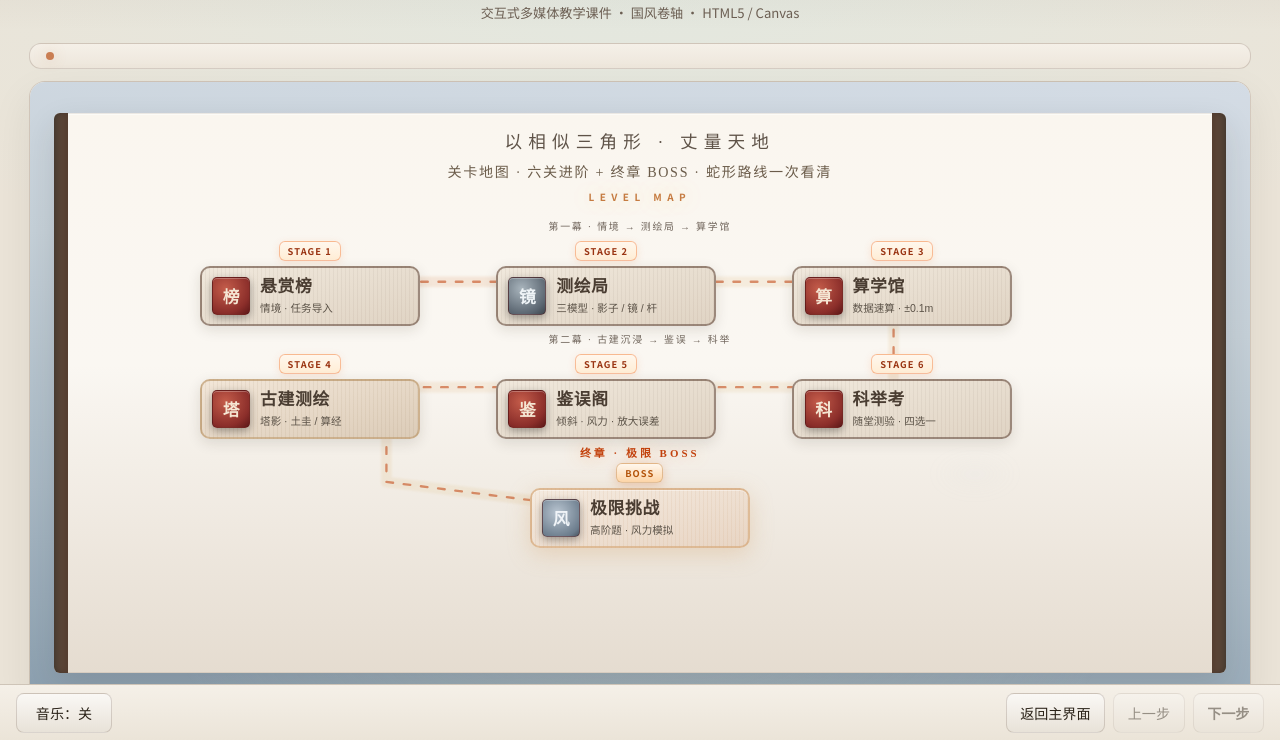
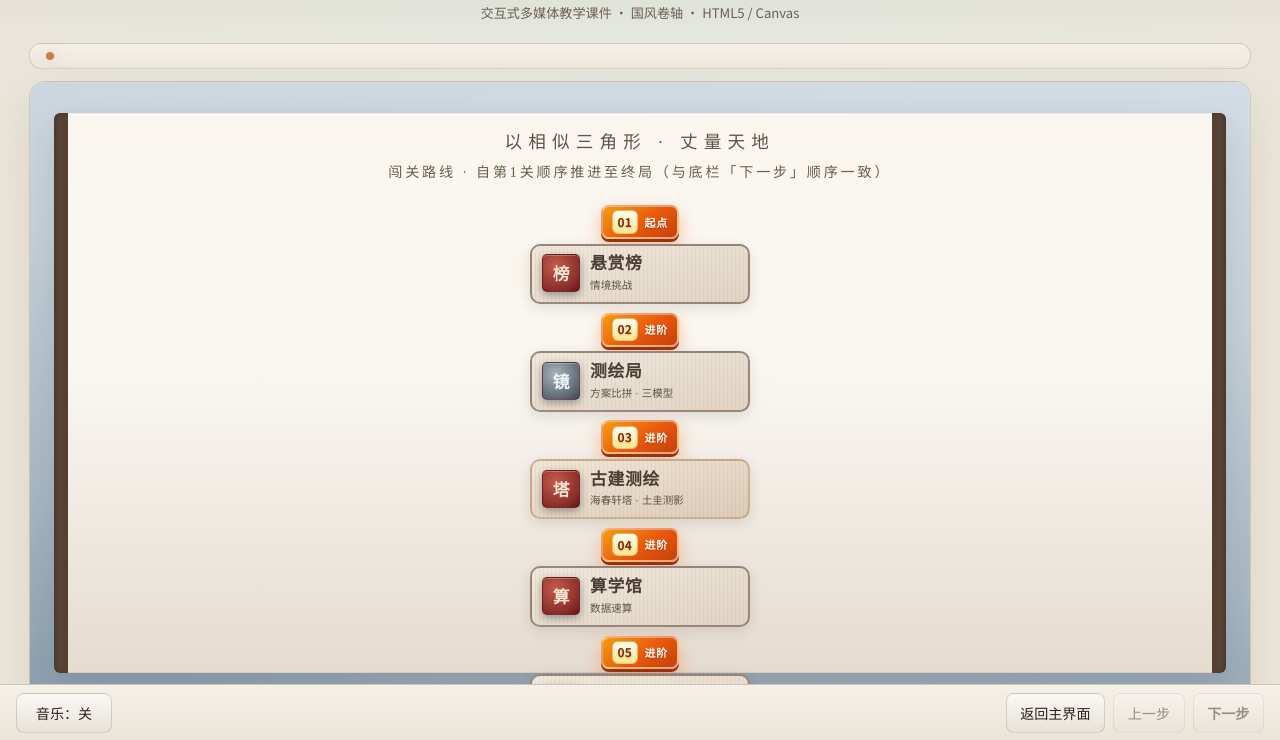
Before and after one commit to huangzeyu521/similar-triangles-courseware, a website: page index.html in a window 1280 px wide. Shown: the part 60-800 px from the top of the page. Drawn offline with Linux system fonts and the light colour scheme; a web font is replaced by a local one.

Commit message:
feat(ui): 主界面闯关图改为线性关卡塔 1→7，中央能量轨与关卡徽章（对齐 ORDER）
Made-with: Cursor

```diff
--- a/index.html
+++ b/index.html
@@ -42,139 +42,123 @@
               <div class="scroll-paper-edge scroll-paper-edge--right" aria-hidden="true"></div>
               <div class="scroll-inner scroll-inner--quest">
                 <p class="scroll-tagline font-serif">以相似三角形 · 丈量天地</p>
-                <p class="quest-map-subtitle">关卡地图 · 六关进阶 + 终章 BOSS · 蛇形路线一次看清</p>
-                <p class="quest-map-kicker" aria-hidden="true">LEVEL MAP</p>
-                <!-- 游戏化排版：3×2 蛇形推进 + 底行 BOSS；墨线轨迹与关卡对齐 -->
-                <div class="quest-map quest-map--gameboard" role="navigation" aria-label="测绘闯关路线">
-                  <svg class="quest-path-ink" viewBox="0 0 1000 520" preserveAspectRatio="xMidYMid meet" aria-hidden="true">
+                <p class="quest-map-subtitle">闯关路线 · 自第1关顺序推进至终局（与底栏「下一步」顺序一致）</p>
+                <!-- 线性关卡塔：自上而下 1→7，中央能量轨（与 main.js ORDER 一致） -->
+                <div class="quest-map quest-map--ladder" role="navigation" aria-label="测绘闯关路线：顺序关卡">
+                  <svg class="quest-path-ink" viewBox="0 0 100 100" preserveAspectRatio="none" aria-hidden="true">
                     <defs>
-                      <linearGradient id="questInkGrad" x1="0%" y1="0%" x2="100%" y2="100%">
-                        <stop offset="0%" stop-color="#c45c1a" stop-opacity="0.5" />
-                        <stop offset="50%" stop-color="#d4a84b" stop-opacity="0.45" />
-                        <stop offset="100%" stop-color="#b45309" stop-opacity="0.5" />
+                      <linearGradient id="questSpineGrad" x1="0%" y1="0%" x2="0%" y2="100%">
+                        <stop offset="0%" stop-color="#fbbf24" stop-opacity="0.95" />
+                        <stop offset="45%" stop-color="#ea580c" stop-opacity="0.9" />
+                        <stop offset="100%" stop-color="#dc2626" stop-opacity="0.85" />
                       </linearGradient>
-                      <filter id="questInkBlur" x="-20%" y="-20%" width="140%" height="140%">
-                        <feGaussianBlur in="SourceGraphic" stdDeviation="1.4" />
+                      <filter id="questSpineGlow" x="-50%" y="-5%" width="200%" height="110%">
+                        <feGaussianBlur in="SourceGraphic" stdDeviation="1.2" result="b" />
+                        <feMerge>
+                          <feMergeNode in="b" />
+                          <feMergeNode in="SourceGraphic" />
+                        </feMerge>
                       </filter>
                     </defs>
-                    <!-- 蛇形：上行左→右 → 下行右→左 → 汇入 BOSS -->
-                    <path
-                      class="quest-path-glow"
-                      d="M 120 100 L 500 100 L 880 100 L 880 258 L 120 258 L 120 400 L 500 448"
-                      fill="none"
-                      stroke="url(#questInkGrad)"
-                      stroke-width="16"
+                    <line
+                      class="quest-spine-line"
+                      x1="50"
+                      y1="1"
+                      x2="50"
+                      y2="99"
+                      stroke="url(#questSpineGrad)"
+                      stroke-width="5"
                       stroke-linecap="round"
-                      stroke-linejoin="round"
-                      opacity="0.24"
-                      filter="url(#questInkBlur)"
-                    />
-                    <path
-                      class="quest-path-line"
-                      d="M 120 100 L 500 100 L 880 100 L 880 258 L 120 258 L 120 400 L 500 448"
-                      fill="none"
-                      stroke="#c2410c"
-                      stroke-width="3.5"
-                      stroke-linecap="round"
-                      stroke-linejoin="round"
-                      stroke-dasharray="10 16"
-                      opacity="0.55"
+                      filter="url(#questSpineGlow)"
+                      opacity="0.72"
                     />
                   </svg>
                   <div class="quest-floating quest-floating--a" aria-hidden="true"></div>
                   <div class="quest-floating quest-floating--b" aria-hidden="true"></div>
 
-                  <div class="quest-row quest-row--a">
-                    <div class="map-node map-node--1">
-                      <span class="map-step-badge">STAGE 1</span>
+                  <div class="map-node map-node--1" data-stage="1">
+                    <span class="map-step-badge"><span class="map-step-idx">01</span> 起点</span>
                     <button type="button" class="nav-slip nav-slip--bamboo nav-slip--map" data-target="challenge" data-ancient="悬赏榜">
                       <span class="nav-slip-row">
                         <span class="nav-slip-seal" aria-hidden="true">榜</span>
                         <span class="nav-slip-text">
                           <span class="nav-slip-t">悬赏榜</span>
-                            <span class="nav-slip-sub">情境 · 任务导入</span>
+                          <span class="nav-slip-sub">情境挑战</span>
                         </span>
                       </span>
                     </button>
                   </div>
-                    <div class="map-node map-node--2">
-                      <span class="map-step-badge">STAGE 2</span>
+                  <div class="map-node map-node--2" data-stage="2">
+                    <span class="map-step-badge"><span class="map-step-idx">02</span> 进阶</span>
                     <button type="button" class="nav-slip nav-slip--bamboo nav-slip--map" data-target="lab" data-ancient="测绘局">
                       <span class="nav-slip-row">
                         <span class="nav-slip-seal nav-slip-seal--mirror" aria-hidden="true">镜</span>
                         <span class="nav-slip-text">
                           <span class="nav-slip-t">测绘局</span>
-                            <span class="nav-slip-sub">三模型 · 影子 / 镜 / 杆</span>
+                          <span class="nav-slip-sub">方案比拼 · 三模型</span>
                         </span>
                       </span>
                     </button>
                   </div>
-                    <div class="map-node map-node--3">
-                      <span class="map-step-badge">STAGE 3</span>
+                  <div class="map-node map-node--3" data-stage="3">
+                    <span class="map-step-badge"><span class="map-step-idx">03</span> 进阶</span>
+                    <button type="button" class="nav-slip nav-slip--bamboo nav-slip--heritage nav-slip--map" data-target="heritage" data-ancient="古建测绘">
+                      <span class="nav-slip-row">
+                        <span class="nav-slip-seal" aria-hidden="true">塔</span>
+                        <span class="nav-slip-text">
+                          <span class="nav-slip-t">古建测绘</span>
+                          <span class="nav-slip-sub">海春轩塔 · 土圭测影</span>
+                        </span>
+                      </span>
+                    </button>
+                  </div>
+                  <div class="map-node map-node--4" data-stage="4">
+                    <span class="map-step-badge"><span class="map-step-idx">04</span> 进阶</span>
                     <button type="button" class="nav-slip nav-slip--bamboo nav-slip--map" data-target="calc" data-ancient="算学馆">
                       <span class="nav-slip-row">
                         <span class="nav-slip-seal" aria-hidden="true">算</span>
                         <span class="nav-slip-text">
                           <span class="nav-slip-t">算学馆</span>
-                            <span class="nav-slip-sub">数据速算 · ±0.1m</span>
+                          <span class="nav-slip-sub">数据速算</span>
                         </span>
                       </span>
                     </button>
                   </div>
-                  </div>
-
-                  <div class="quest-row quest-row--b">
-                    <div class="map-node map-node--4">
-                      <span class="map-step-badge">STAGE 4</span>
-                      <button type="button" class="nav-slip nav-slip--bamboo nav-slip--heritage nav-slip--map" data-target="heritage" data-ancient="古建测绘">
-                        <span class="nav-slip-row">
-                          <span class="nav-slip-seal" aria-hidden="true">塔</span>
-                          <span class="nav-slip-text">
-                            <span class="nav-slip-t">古建测绘</span>
-                            <span class="nav-slip-sub">塔影 · 土圭 / 算经</span>
-                          </span>
-                        </span>
-                      </button>
-                    </div>
-                    <div class="map-node map-node--5">
-                      <span class="map-step-badge">STAGE 5</span>
+                  <div class="map-node map-node--5" data-stage="5">
+                    <span class="map-step-badge"><span class="map-step-idx">05</span> 进阶</span>
                     <button type="button" class="nav-slip nav-slip--bamboo nav-slip--map" data-target="error" data-ancient="鉴误阁">
                       <span class="nav-slip-row">
                         <span class="nav-slip-seal" aria-hidden="true">鉴</span>
                         <span class="nav-slip-text">
                           <span class="nav-slip-t">鉴误阁</span>
-                            <span class="nav-slip-sub">倾斜 · 风力 · 放大误差</span>
+                          <span class="nav-slip-sub">误差分析</span>
                         </span>
                       </span>
                     </button>
                   </div>
-                    <div class="map-node map-node--6">
-                      <span class="map-step-badge">STAGE 6</span>
+                  <div class="map-node map-node--6" data-stage="6">
+                    <span class="map-step-badge"><span class="map-step-idx">06</span> 进阶</span>
                     <button type="button" class="nav-slip nav-slip--bamboo nav-slip--map" data-target="quiz" data-ancient="科举考">
                       <span class="nav-slip-row">
                         <span class="nav-slip-seal" aria-hidden="true">科</span>
                         <span class="nav-slip-text">
                           <span class="nav-slip-t">科举考</span>
-                            <span class="nav-slip-sub">随堂测验 · 四选一</span>
+                          <span class="nav-slip-sub">随堂评价</span>
                         </span>
                       </span>
                     </button>
                   </div>
-                  </div>
-
-                  <div class="quest-row quest-row--boss">
-                    <div class="map-node map-node--7 map-node--boss">
-                      <span class="map-step-badge map-step-badge--boss">BOSS</span>
+                  <div class="map-node map-node--7 map-node--boss" data-stage="7">
+                    <span class="map-step-badge map-step-badge--boss"><span class="map-step-idx">07</span> 终局</span>
                     <button type="button" class="nav-slip nav-slip--bamboo nav-slip--extreme nav-slip--map" data-target="extreme" data-ancient="极限挑战">
                       <span class="nav-slip-row">
                         <span class="nav-slip-seal nav-slip-seal--wind" aria-hidden="true">风</span>
                         <span class="nav-slip-text">
                           <span class="nav-slip-t">极限挑战</span>
-                            <span class="nav-slip-sub">高阶题 · 风力模拟</span>
+                          <span class="nav-slip-sub">高阶探究 · 风力模拟</span>
                         </span>
                       </span>
                     </button>
-                    </div>
                   </div>
                 </div>
               </div>
--- a/style.css
+++ b/style.css
@@ -1376,109 +1376,27 @@ body.theme-guofeng {
 }
 
 .theme-guofeng .quest-map-subtitle {
-  margin: 0 0 0.35rem;
+  margin: 0 0 0.85rem;
   text-align: center;
   font-size: clamp(0.78rem, 1.6vw, 0.88rem);
   color: #6b5c4a;
-  letter-spacing: 0.12em;
+  letter-spacing: 0.2em;
   font-family: var(--font-serif);
 }
 
-.theme-guofeng .quest-map-kicker {
-  margin: 0 0 0.65rem;
-  text-align: center;
-  font-size: 0.62rem;
-  font-weight: 800;
-  letter-spacing: 0.55em;
-  color: rgba(180, 83, 9, 0.75);
-  text-shadow: 0 0 20px rgba(251, 191, 36, 0.35);
-}
-
-/* ========== 测绘闯关图：游戏化蛇形地图（3×2 + BOSS） ========== */
-.theme-guofeng .quest-map {
+/* ========== 测绘闯关图：线性关卡塔（顺序 1→7，对齐 main.js ORDER） ========== */
+.theme-guofeng .quest-map--ladder {
   position: relative;
   z-index: 2;
   display: flex;
   flex-direction: column;
   align-items: center;
-  gap: 0.35rem;
+  gap: 0.55rem;
   width: 100%;
-  max-width: 920px;
+  max-width: 22rem;
   margin: 0 auto;
-  min-height: 280px;
-  padding: 0.25rem 0 0.85rem;
-}
-
-.theme-guofeng .quest-map--gameboard {
-  isolation: isolate;
-}
-
-.theme-guofeng .quest-row {
-  display: grid;
-  grid-template-columns: repeat(3, minmax(0, 1fr));
-  gap: 0.65rem 0.55rem;
-  width: 100%;
-  max-width: 880px;
-  position: relative;
-  z-index: 2;
-}
-
-.theme-guofeng .quest-row--a {
-  padding-top: 1.35rem;
-}
-
-.theme-guofeng .quest-row--a::before {
-  content: "第一幕 · 情境 → 测绘局 → 算学馆";
-  position: absolute;
-  top: 0;
-  left: 50%;
-  transform: translateX(-50%);
-  font-size: 0.62rem;
-  letter-spacing: 0.18em;
-  color: var(--chai-deep);
-  opacity: 0.78;
-  font-family: var(--font-serif);
-  white-space: nowrap;
-}
-
-.theme-guofeng .quest-row--b {
-  padding-top: 1.35rem;
-}
-
-.theme-guofeng .quest-row--b::before {
-  content: "第二幕 · 古建沉浸 → 鉴误 → 科举";
-  position: absolute;
-  top: 0;
-  left: 50%;
-  transform: translateX(-50%);
-  font-size: 0.62rem;
-  letter-spacing: 0.18em;
-  color: var(--chai-deep);
-  opacity: 0.78;
-  font-family: var(--font-serif);
-  white-space: nowrap;
-}
-
-.theme-guofeng .quest-row--boss {
-  grid-template-columns: 1fr;
-  max-width: 300px;
-  justify-items: center;
-  padding-top: 1.1rem;
-}
-
-.theme-guofeng .quest-row--boss::before {
-  content: "终章 · 极限 BOSS";
-  position: absolute;
-  top: 0;
-  left: 50%;
-  transform: translateX(-50%);
-  font-size: 0.68rem;
-  font-weight: 700;
-  letter-spacing: 0.28em;
-  color: #c2410c;
-  font-family: var(--font-serif);
-  text-shadow: 0 0 18px rgba(251, 146, 60, 0.45);
-  white-space: nowrap;
+  min-height: auto;
+  padding: 0.5rem 0.35rem 1rem;
 }
 
 .theme-guofeng .quest-path-ink {
@@ -1502,23 +1420,23 @@ body.theme-guofeng {
   z-index: 0;
 }
 
-.theme-guofeng .quest-floating--a {
-  width: 120px;
-  height: 48px;
-  left: 8%;
-  top: 12%;
-  background: radial-gradient(ellipse, rgba(255, 255, 255, 0.5), transparent 70%);
+.theme-guofeng .quest-map--ladder .quest-floating--a {
+  width: 100px;
+  height: 40px;
+  left: 4%;
+  top: 8%;
+  background: radial-gradient(ellipse, rgba(251, 191, 36, 0.35), transparent 70%);
+  filter: blur(14px);
+  animation: questFloat 8s ease-in-out infinite;
+}
+
+.theme-guofeng .quest-map--ladder .quest-floating--b {
+  width: 80px;
+  height: 36px;
+  right: 4%;
+  bottom: 10%;
+  background: radial-gradient(ellipse, rgba(248, 113, 113, 0.22), transparent 70%);
   filter: blur(12px);
-  animation: questFloat 8s ease-in-out infinite;
-}
-
-.theme-guofeng .quest-floating--b {
-  width: 90px;
-  height: 40px;
-  right: 10%;
-  bottom: 18%;
-  background: radial-gradient(ellipse, rgba(200, 210, 220, 0.4), transparent 70%);
-  filter: blur(10px);
   animation: questFloat 10s ease-in-out infinite reverse;
 }
 
@@ -1543,26 +1461,55 @@ body.theme-guofeng {
   gap: 0.28rem;
 }
 
-.theme-guofeng .map-step-badge {
-  font-size: 0.58rem;
+.theme-guofeng .quest-map--ladder .map-step-badge {
+  display: inline-flex;
+  align-items: center;
+  gap: 0.4rem;
+  font-size: 0.68rem;
+  font-weight: 700;
+  letter-spacing: 0.08em;
+  color: #fff;
+  font-family: var(--font-ui);
+  background: linear-gradient(145deg, #f59e0b 0%, #ea580c 55%, #c2410c 100%);
+  border: 2px solid rgba(255, 255, 255, 0.45);
+  padding: 0.2rem 0.55rem 0.22rem;
+  border-radius: 8px;
+  box-shadow:
+    0 3px 0 #9a3412,
+    0 8px 18px rgba(234, 88, 12, 0.35);
+  white-space: nowrap;
+  text-shadow: 0 1px 2px rgba(0, 0, 0, 0.2);
+}
+
+.theme-guofeng .quest-map--ladder .map-step-idx {
+  display: inline-flex;
+  align-items: center;
+  justify-content: center;
+  min-width: 1.65rem;
+  padding: 0.08rem 0.2rem;
+  font-size: 0.75rem;
   font-weight: 800;
-  letter-spacing: 0.12em;
-  color: #9a3412;
-  font-family: var(--font-ui);
-  background: linear-gradient(180deg, #fff7ed, #ffedd5);
-  border: 1px solid rgba(234, 88, 12, 0.35);
-  padding: 0.14rem 0.5rem;
+  font-variant-numeric: tabular-nums;
+  letter-spacing: 0.02em;
+  color: #7c2d12;
+  background: linear-gradient(180deg, #fffbeb, #fde68a);
   border-radius: 6px;
-  box-shadow: 0 2px 8px rgba(234, 88, 12, 0.12);
-  white-space: nowrap;
-}
-
-.theme-guofeng .map-step-badge--boss {
-  color: #b45309;
-  border-color: rgba(212, 165, 116, 0.65);
-  background: linear-gradient(180deg, #fff7ed, #fed7aa);
-  font-weight: 700;
+  border: 1px solid rgba(180, 83, 9, 0.35);
+}
+
+.theme-guofeng .quest-map--ladder .map-step-badge--boss {
+  background: linear-gradient(145deg, #ef4444 0%, #b91c1c 50%, #7f1d1d 100%);
+  border-color: rgba(254, 202, 202, 0.55);
+  box-shadow:
+    0 3px 0 #7f1d1d,
+    0 10px 24px rgba(220, 38, 38, 0.4);
   animation: bossPulse 2.8s ease-in-out infinite;
+}
+
+.theme-guofeng .quest-map--ladder .map-step-badge--boss .map-step-idx {
+  color: #7f1d1d;
+  background: linear-gradient(180deg, #fef2f2, #fecaca);
+  border-color: rgba(185, 28, 28, 0.45);
 }
 
 @keyframes bossPulse {
@@ -1575,9 +1522,14 @@ body.theme-guofeng {
   }
 }
 
-.theme-guofeng .map-node--boss .nav-slip--map {
+/* 线性关卡：仅保留 DOM 顺序，不再使用网格坐标（避免凌乱折线） */
+.theme-guofeng .quest-map--ladder .map-node--boss .nav-slip--map {
   border-width: 2px;
   box-shadow: 0 6px 22px rgba(212, 165, 116, 0.35), inset 0 1px 0 rgba(255, 255, 255, 0.4);
+}
+
+.theme-guofeng .quest-map--ladder .nav-slip--map {
+  max-width: 100%;
 }
 
 .theme-guofeng .nav-slip--map {
@@ -1602,26 +1554,26 @@ body.theme-guofeng {
   animation: slipFadeIn 0.55s ease forwards;
 }
 
-.theme-guofeng .map-node--1 .nav-slip--map {
-  animation-delay: 0s;
-}
-.theme-guofeng .map-node--2 .nav-slip--map {
+.theme-guofeng .quest-map .map-node:nth-child(4) .nav-slip--map {
   animation-delay: 0.05s;
 }
-.theme-guofeng .map-node--3 .nav-slip--map {
+.theme-guofeng .quest-map .map-node:nth-child(5) .nav-slip--map {
   animation-delay: 0.1s;
 }
-.theme-guofeng .map-node--4 .nav-slip--map {
+.theme-guofeng .quest-map .map-node:nth-child(6) .nav-slip--map {
   animation-delay: 0.15s;
 }
-.theme-guofeng .map-node--5 .nav-slip--map {
+.theme-guofeng .quest-map .map-node:nth-child(7) .nav-slip--map {
   animation-delay: 0.2s;
 }
-.theme-guofeng .map-node--6 .nav-slip--map {
+.theme-guofeng .quest-map .map-node:nth-child(8) .nav-slip--map {
   animation-delay: 0.25s;
 }
-.theme-guofeng .map-node--7 .nav-slip--map {
-  animation-delay: 0.32s;
+.theme-guofeng .quest-map .map-node:nth-child(9) .nav-slip--map {
+  animation-delay: 0.3s;
+}
+.theme-guofeng .quest-map .map-node:nth-child(10) .nav-slip--map {
+  animation-delay: 0.35s;
 }
 @keyframes slipFadeIn {
   from {
@@ -1821,31 +1773,15 @@ body.theme-guofeng {
   margin-top: 0.5rem;
 }
 
-/* 窄屏：闯关图单列瀑布流，分幕标签自动换行 */
+/* 窄屏：关卡塔已为单列，仅微调能量轨对比度 */
 @media (max-width: 900px) {
-  .theme-guofeng .quest-map {
-    min-height: auto;
-    padding-bottom: 1rem;
-  }
-  .theme-guofeng .quest-path-ink {
-    opacity: 0.22;
-  }
-  .theme-guofeng .quest-row,
-  .theme-guofeng .quest-row--boss {
-    grid-template-columns: 1fr;
-    max-width: min(100%, 360px);
-  }
-  .theme-guofeng .quest-row--a::before,
-  .theme-guofeng .quest-row--b::before,
-  .theme-guofeng .quest-row--boss::before {
-    white-space: normal;
-    text-align: center;
-    width: 92%;
-    line-height: 1.35;
-  }
-  .theme-guofeng .map-node {
-    max-width: min(100%, 340px);
-    justify-self: center;
+  .theme-guofeng .quest-map--ladder {
+    max-width: min(100%, 20rem);
+    padding-left: 0.25rem;
+    padding-right: 0.25rem;
+  }
+  .theme-guofeng .quest-map--ladder .quest-path-ink {
+    opacity: 0.5;
   }
 }
 
```
Also changed, not shown: README.md. Lines whose indentation alone changed are shown as unchanged.
